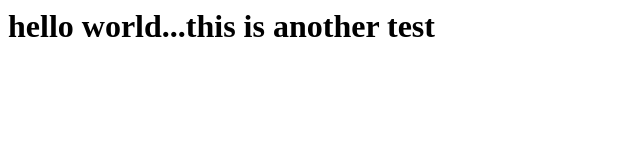
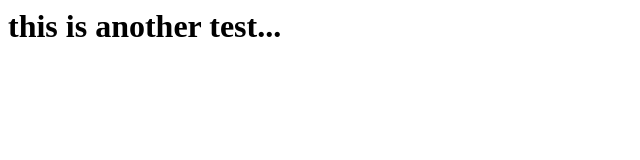
Before and after one commit to jaltarearadhya-585/test-repo-2, a plain HTML site: page index.html in a window 1280 px wide. Shown: the whole page, without its empty margins (0-640 px from the left). Drawn offline with Linux system fonts and the light colour scheme.

Commit message:
edited on 21-01-2024

```diff
--- a/index.html
+++ b/index.html
@@ -1 +1 @@
-<h1>hello world...this is another test</h1>
+<h1>this is another test...</h1>
```
